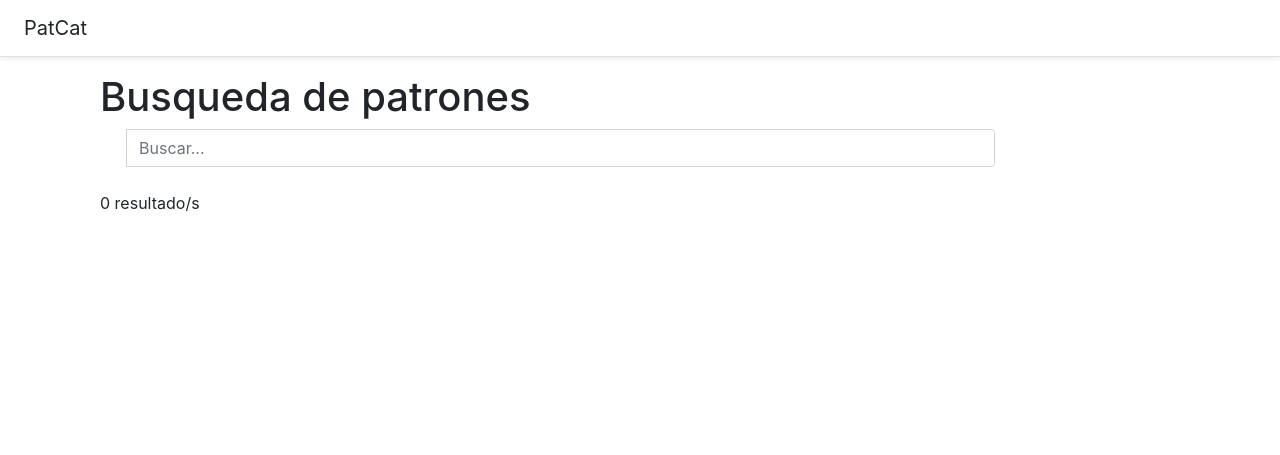
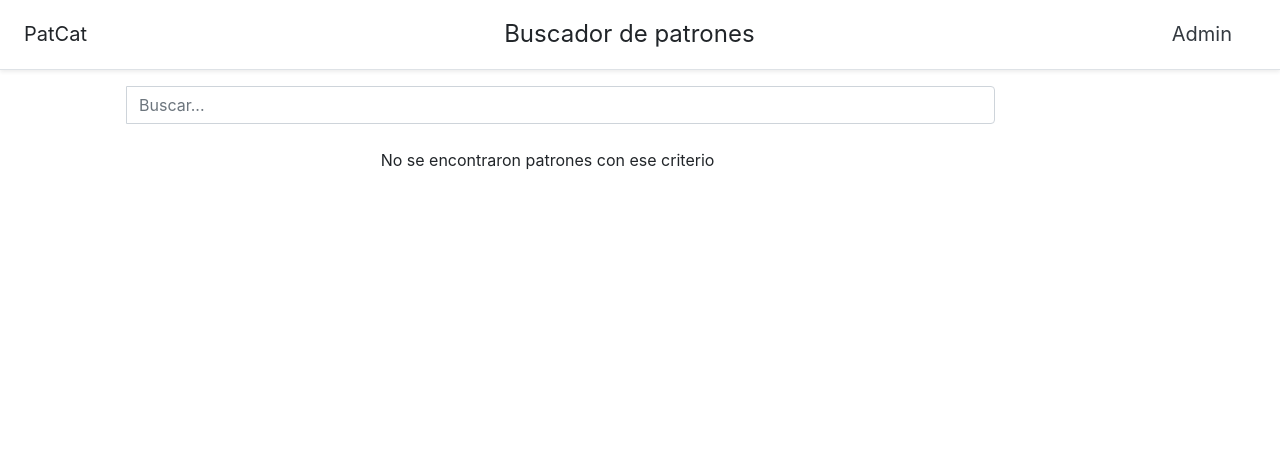
Before and after one commit to AxelWismer/PatCat, a Django app: page / in a window 1280 px wide. Shown: the top 455 px of the page. Run offline with Django 4.2, Linux system fonts and the light colour scheme; data comes from the database, SQL or seed files in the repository; data that the repository does not hold is empty; parts of the project's set-up code (start-up, migrations or seed data) failed here and were passed over; some libraries are stand-ins or nearby versions.

Commit message:
improving seach template

```diff
--- a/patterns/templates/patterns/base.html
+++ b/patterns/templates/patterns/base.html
@@ -30,9 +30,11 @@
 
     <!-- Navbar-->
     <div
-      class="d-flex flex-column flex-md-row align-items-center p-3 px-md-4 mb-3 bg-white border-bottom shadow-sm"
+      class="d-flex flex-column flex-md-row align-items-center justify-content-between p-3 px-md-4 mb-3 bg-white border-bottom shadow-sm"
     >
-      <h5 class="my-0 mr-md-auto font-weight-normal">PatCat</h5>
+      <h5 class="my-1 mr-md-auto font-weight-normal">PatCat</h5>
+      <h4 class="my-1 mr-md-auto font-weight-normal">Buscador de patrones</h4>
+      <a class="h5 my-1 font-weight-normal text-dark" href="/admin">Admin</a>
 
       <nav class="my-2 my-md-0 mr-4">
         <!--Opciones de un usuario staff-->
--- a/patterns/templates/patterns/search.html
+++ b/patterns/templates/patterns/search.html
@@ -3,10 +3,8 @@
 
 <div class="container-fluid">
 	<div class="row">
-		<div class="col-xs-12 col-md-10 col-md-offset-1">
+		<div class="col-xs-12 col-md-10">
 			<section id="main" >
-				<h1>Busqueda de patrones</h1>
-
         <!-- Botón de busqueda -->
                 <form method="post" action=".">
 					{% csrf_token %}
@@ -21,18 +19,22 @@
 				<br>
 				<div>
 					<div>
-						<span class="">{{patterns|length}} resultado/s</span>
+						<p class="text-center">
+							{% if patterns|length == 0 %} No se encontraron patrones con ese criterio
+							{% elif patterns|length == 1 %} 1 patrón encontrado
+							{% else %} {{patterns|length}} patrones encontrados {% endif %}
+						</p>
 					</div>
 					<div>
 							{% for result in patterns %}
-								 <!-- <a href="{{ result }}"> -->
+							<!-- <a href="{{ result }}"> -->
 	 								<div class="row">
-	 									<div class="col-xs-12 col-sm-8 col-md-9 col-lg-10">
-	 										<h1>{{ result.name }}</h2>
-											<h3>{{ result.description }}</h3>
-											<!-- <h3>{{ result.structure }}</h3> -->
-											<h3>Tipo: {{ result.type }}</h3>
-											<h3>Catalogo: {{ result.catalogue }}</h3>
+	 									<div class="ml-5 col-xs-12 col-sm-8 col-md-9 col-lg-10">
+	 										<h3>{{ result.name }}</h3>
+											<h6>{{ result.description }}</h6>
+											<!-- <h6>{{ result.structure }}</h6> -->
+											<h6><b>Tipo:</b>  {{ result.type }}</h6>
+											<h6><b>Catálogo:</b>  {{ result.catalogue }}</h6>
 	 									</div>
 	 								</div>
 	 							<!-- </a> -->
```
